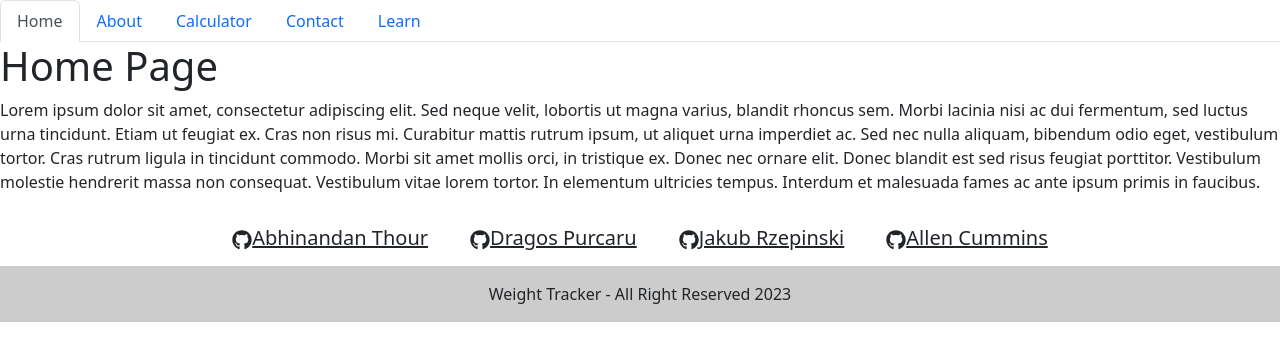
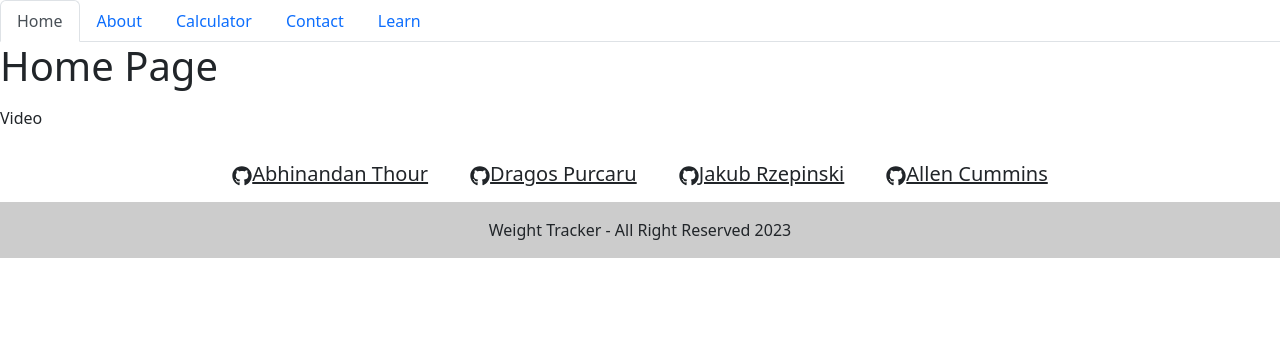
Before and after one commit to Bh00fie/Weight-Tracker, a React (Create React App) app: page / in a window 1280 px wide. Shown: the top 360 px of the page. Built offline with nearby package versions, Linux system fonts and the light colour scheme.

Commit message:
started hero player section

```diff
--- a/package.json
+++ b/package.json
@@ -3,6 +3,10 @@
   "version": "0.1.0",
   "private": true,
   "dependencies": {
+    "@emotion/react": "^11.10.6",
+    "@emotion/styled": "^11.10.6",
+    "@mui/icons-material": "^5.11.11",
+    "@mui/material": "^5.11.13",
     "@testing-library/jest-dom": "^5.16.5",
     "@testing-library/react": "^13.4.0",
     "@testing-library/user-event": "^13.5.0",
@@ -14,8 +18,10 @@
     "react-chartjs-2": "^5.2.0",
     "react-dom": "^18.2.0",
     "react-icons": "^4.8.0",
+    "react-player": "^2.12.0",
     "react-router-dom": "^6.9.0",
     "react-scripts": "5.0.1",
+    "screenfull": "^6.0.2",
     "web-vitals": "^2.1.4"
   },
   "scripts": {
--- a/src/App.js
+++ b/src/App.js
@@ -2,6 +2,7 @@ import React from 'react';
 import { BrowserRouter as Router, Route, Routes } from 'react-router-dom';
 import NavTabs from './components/NavTabs';
 import Home from './components/pages/Home';
+import Hero from './components/sections/Hero';
 import About from './components/pages/About';
 import Calculator from './components/pages/Calculator';
 import Contact from './components/pages/Contact';
@@ -21,6 +22,8 @@ function App() {
           <Route path="contact/*" element={<Contact />} />
         </Routes>
       </div>
+
+      <Hero />
       <Footer/>
     </Router>
   );
--- /dev/null
+++ b/src/components/App.css
@@ -0,0 +1,21 @@
+* {
+    margin: 0;
+    box-sizing: border-box;
+  }
+
+  .header__section {
+    text-align: center;
+    justify-content: center;
+    align-items: center;
+    height: 40px;
+    background-color: rgb(70, 70, 172);
+  }
+
+  .header__text {
+    color: white;
+    font-size: 28px;
+    font-weight: 800;
+    font-family: Georgia, 'Times New Roman', Times, serif;
+    padding-top: 5px;
+    padding-bottom: 5px;
+  }
--- a/src/components/pages/Home.js
+++ b/src/components/pages/Home.js
@@ -5,14 +5,7 @@ function Home() {
     <div>
       <h1>Home Page</h1>
       <p>
-        Lorem ipsum dolor sit amet, consectetur adipiscing elit. Sed neque velit, lobortis ut magna
-        varius, blandit rhoncus sem. Morbi lacinia nisi ac dui fermentum, sed luctus urna tincidunt.
-        Etiam ut feugiat ex. Cras non risus mi. Curabitur mattis rutrum ipsum, ut aliquet urna
-        imperdiet ac. Sed nec nulla aliquam, bibendum odio eget, vestibulum tortor. Cras rutrum
-        ligula in tincidunt commodo. Morbi sit amet mollis orci, in tristique ex. Donec nec ornare
-        elit. Donec blandit est sed risus feugiat porttitor. Vestibulum molestie hendrerit massa non
-        consequat. Vestibulum vitae lorem tortor. In elementum ultricies tempus. Interdum et
-        malesuada fames ac ante ipsum primis in faucibus.
+
       </p>
     </div>
   );
--- /dev/null
+++ b/src/components/sections/Hero.js
@@ -0,0 +1,20 @@
+
+import React from 'react';
+import ReactPlayer from 'react-player';
+import screenfull from 'screenfull';
+
+// import { Typography } from '@mui/material';
+// import Page from 'material-ui-shell/lib/containers/Page'
+// import { useIntl } from 'react-intl'
+
+function Hero() {
+	return (
+		<>
+			<hero className='hero__section'>
+				<p className='hero__text'>Video</p>
+			</hero>
+		</>
+	);
+};
+
+export default Hero;
```
Also changed, not shown: 2 other files (tests, documents, lock files or other folders).
